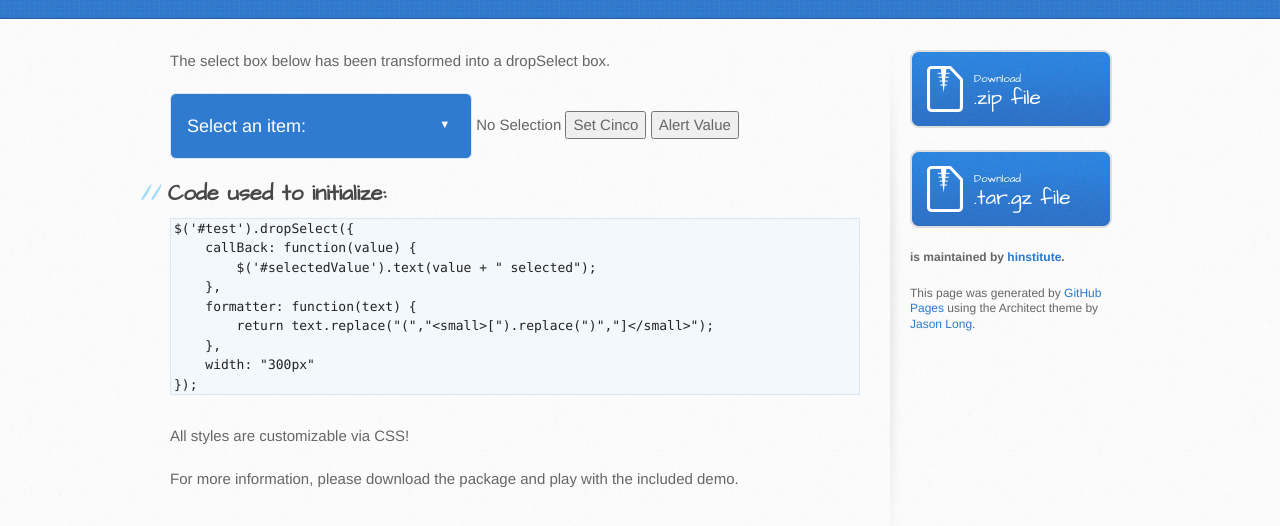
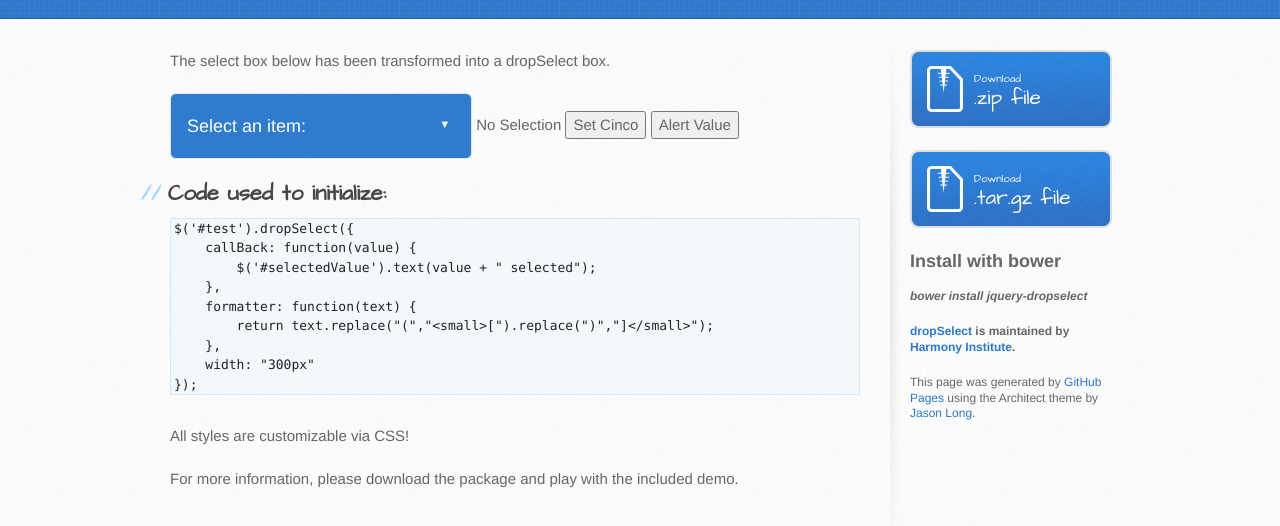
Before and after one commit to Tecktron/dropSelect, a plain HTML site: page demo.html in a window 1280 px wide. Shown: the part 182-708 px from the top of the page. Drawn offline with Linux system fonts and the light colour scheme.

Commit message:
Added bower install to sidebar

```diff
--- a/demo.html
+++ b/demo.html
@@ -83,7 +83,10 @@
                 .tar.gz file
             </a>
 
-            <p class="repo-owner"><a href="https://github.com/hinstitute/dropSelect"></a> is maintained by <a href="https://github.com/hinstitute">hinstitute</a>.</p>
+            <h2>Install with bower</h2>
+            <p><strong><em>bower install jquery-dropselect</em></strong></p>
+
+            <p class="repo-owner"><a href="https://github.com/hinstitute/dropSelect">dropSelect</a> is maintained by <a href="https://github.com/hinstitute">Harmony Institute</a>.</p>
 
             <p>This page was generated by <a href="https://pages.github.com">GitHub Pages</a> using the Architect theme by <a href="https://twitter.com/jasonlong">Jason Long</a>.</p>
         </aside>
```
Also changed, not shown: index.html (+4 -1 lines).
